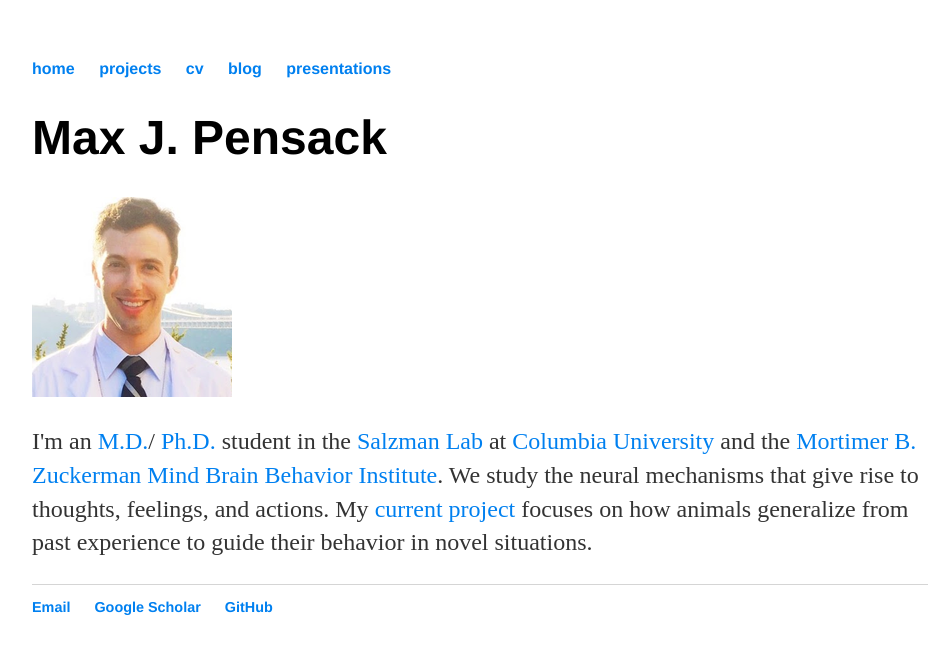
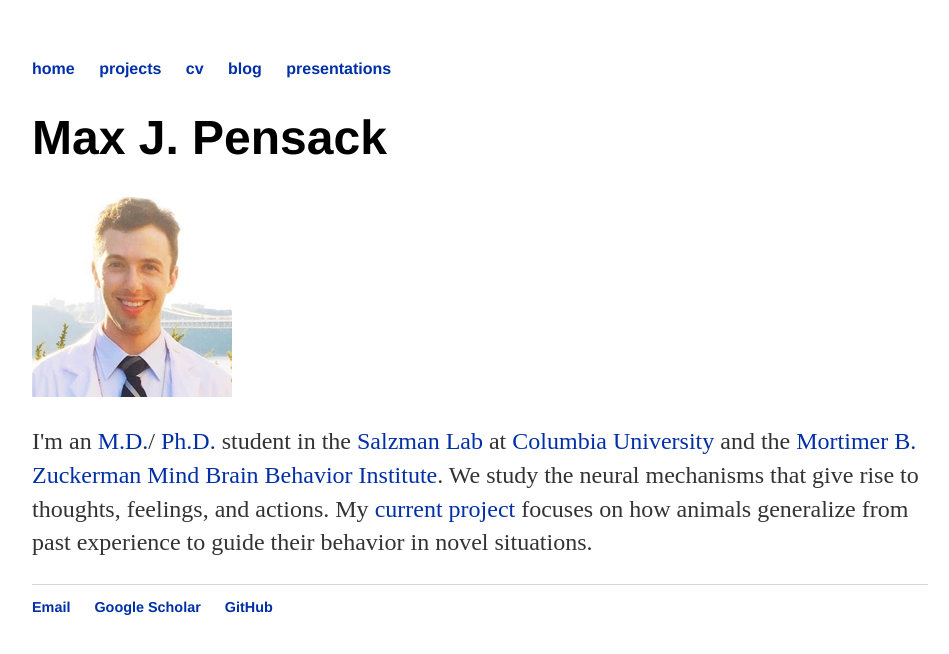
Before and after one commit to maxpensack/maxpensack.github.io, a Jekyll site: the page built from index.html, in a window 1280 px wide. Shown: the top 654 px of the page, without its empty margins (160-1109 px from the left). Built offline with Jekyll 4.4.1, drawn with Linux system fonts in a browser that asks for light colours.

Commit message:
Update main.css

```diff
--- a/css/main.css
+++ b/css/main.css
@@ -14,7 +14,7 @@
 }
 a {
     text-decoration: none;
-    color: #0080f0;
+    color: #002fa7;
 }
 a:hover {
     text-decoration: underline;
```
